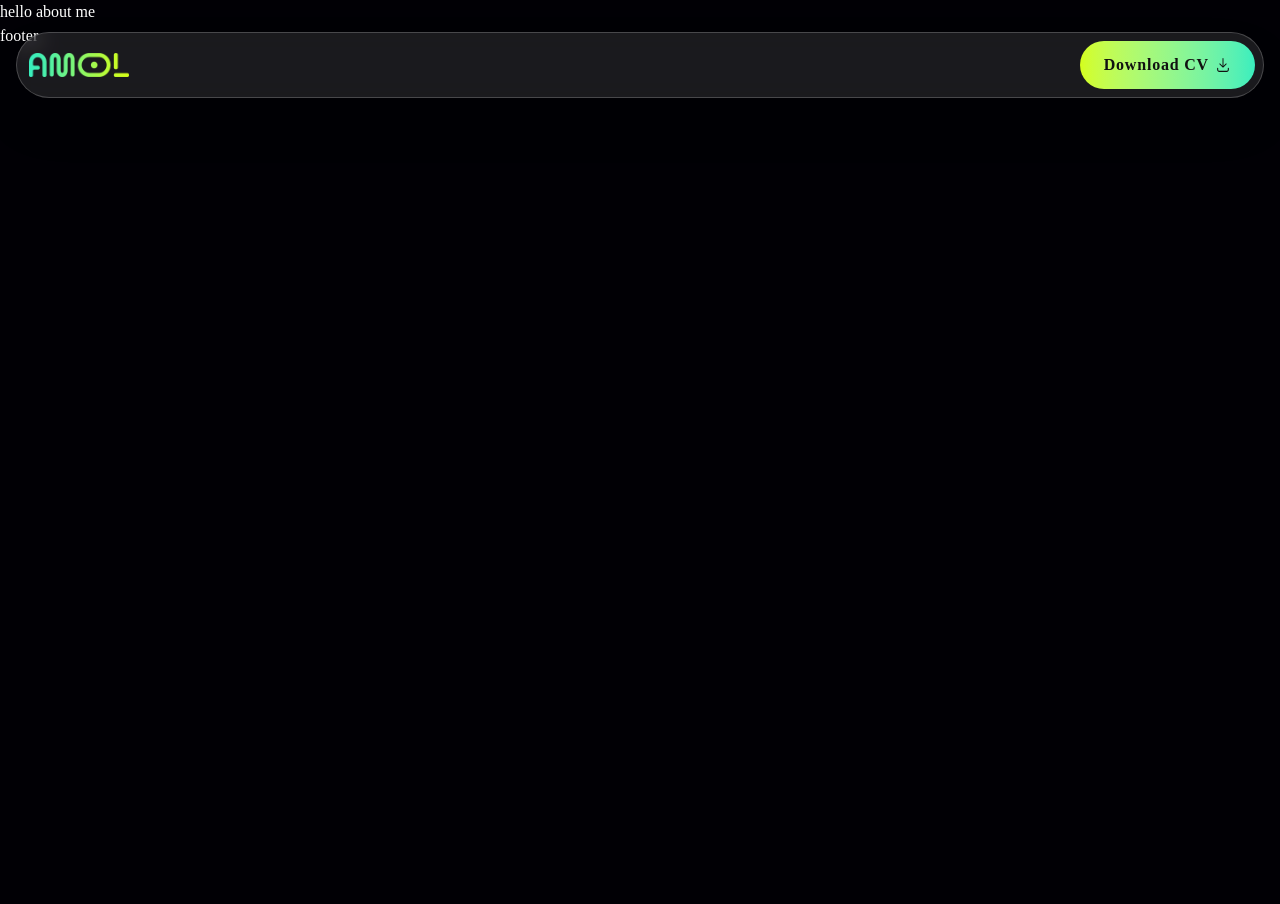
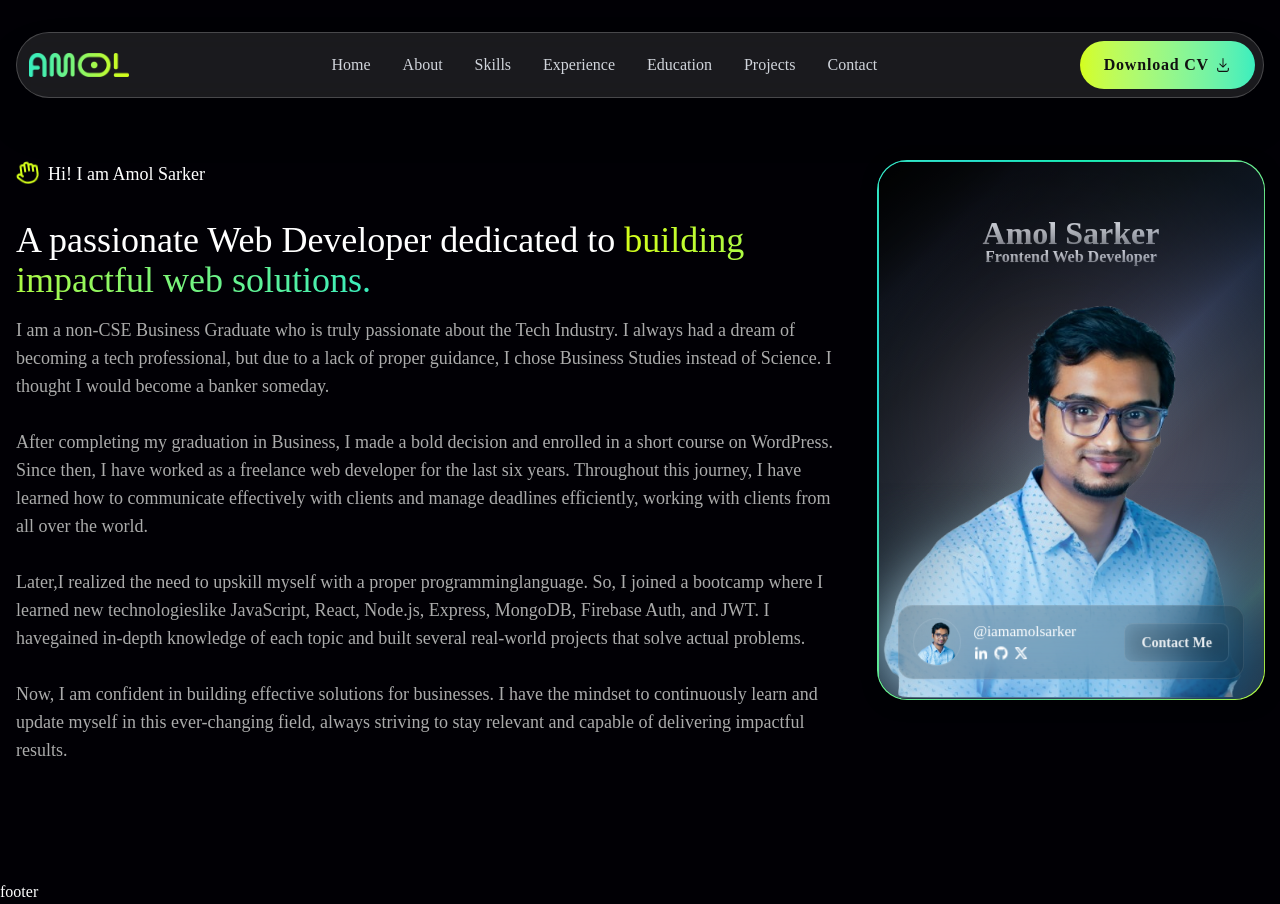
Before and after one commit to iamamolsarker/amolsarker, a React (Vite) app: page /about-me in a window 1280 px wide. Before the commit the page ends 800 px from the top, so only its background shows below. Built offline with nearby package versions, Linux system fonts and the light colour scheme.

Commit message:
Navbar fixed

```diff
--- a/src/Animation/AnimatedButton.jsx
+++ b/src/Animation/AnimatedButton.jsx
@@ -2,10 +2,10 @@ import React from "react";
 import "./animatedButton.css";
 import { Link } from "react-router";
 
-const AnimatedButton = ({ mainText = "Main Text", hoverText = "Hover text", link="/" }) => {
+const AnimatedButton = ({ mainText = "Main Text", hoverText = "Hover text", link="/", className = "" }) => {
   return (
     <div>
-      <Link to={link} className="btn" type="button">
+      <Link to={link} type="button" className = {`btn ${className}`}>
         <span className="btn__ripple"></span>
         <span className="btn__content">
           <span className="btn__text" data-attr={hoverText}>
--- a/src/Components/AboutSection/AboutSection.jsx
+++ b/src/Components/AboutSection/AboutSection.jsx
@@ -1,6 +1,4 @@
 import React from "react";
-import GlareHover from "../../Animation/GlareHover";
-import GlareEffect from "../../Animation/GlareHover";
 import { LuHand } from "react-icons/lu";
 import ProfileCard from "../../Animation/ProfileCard";
 import amolProfile from "../../assets/amol-profile.png"
@@ -8,7 +6,7 @@ import AnimatedButton from "../../Animation/AnimatedButton";
 
 const AboutSection = () => {
   return (
-    <div className="max-w-7xl mx-auto flex items-center px-4 py-20 gap-8">
+    <section className="max-w-7xl mx-auto flex items-center px-4 py-20 gap-8">
       <div className="lg:w-[69%] ">
         <p className=" text-white relative mb-8">
           <span className="inline-block text-2xl absolute wave">
@@ -26,7 +24,7 @@ const AboutSection = () => {
           <div className="flex-grow border-t border-[#343434] w-1/4"></div>
           <div className="w-3/4">
             <p className="text-[#ababab]">With six years of freelance experience in Wordpress as a Elementor Expert, I have worked with different tools like Custom post type, ACF, JetEngine. Now I have grown into a Frontend Web Developer exploring backend technologies skilled in JavaScript, React, Node.js, Express, and MongoDB. I focus on creating clean, responsive, and scalable applications that solve real problems and deliver measurable results for businesses worldwide.</p>
-            <AnimatedButton link="/about-me" mainText="Know me better" hoverText="About Me" className="mt-6"/>
+              <AnimatedButton link="/about-me" mainText="Know me better" hoverText="About Me" className="inline-block mt-6 "/>
           </div>
 
         </div>
@@ -45,7 +43,7 @@ const AboutSection = () => {
           onContactClick={() => console.log("Contact clicked")}
         />
       </div>
-    </div>
+    </section>
   );
 };
 
--- a/src/Components/Header/Header.jsx
+++ b/src/Components/Header/Header.jsx
@@ -1,11 +1,14 @@
 import React, { useState, useEffect } from "react";
-import { Github, Linkedin, Mail, Phone, Download, Menu, X } from "lucide-react";
 import { RxDownload } from "react-icons/rx";
 import logo from "../../assets/amol-logo.png";
+import { Link, NavLink, useLocation, useNavigate } from "react-router";
+import { Github, Linkedin, Mail, Phone, Download, Menu, X } from "lucide-react";
 
 const Header = () => {
   const [isMenuOpen, setIsMenuOpen] = useState(false);
   const [scrolled, setScrolled] = useState(false);
+  const location = useLocation();
+  const navigate = useNavigate();
 
   useEffect(() => {
     const handleScroll = () => {
@@ -15,23 +18,55 @@ const Header = () => {
     return () => window.removeEventListener("scroll", handleScroll);
   }, []);
 
-//   const scrollToSection = (sectionId) => {
-//     const element = document.getElementById(sectionId);
-//     if (element) {
-//       element.scrollIntoView({ behavior: "smooth" });
-//       setIsMenuOpen(false);
-//     }
-//   };
+  const menuItems = [
+    { label: "Home", section: "hero" },
+    { label: "About", link: "/about-me" },
+    { label: "Skills", section: "skills" },
+    { label: "Experience", section: "experience" },
+    { label: "Education", section: "education" },
+    { label: "Projects", section: "projects" },
+    { label: "Contact", section: "contact" },
+  ];
 
-//   const menuItems = [
-//     { label: "Home", section: "hero" },
-//     { label: "About", section: "about" },
-//     { label: "Skills", section: "skills" },
-//     { label: "Experience", section: "experience" },
-//     { label: "Education", section: "education" },
-//     { label: "Projects", section: "projects" },
-//     { label: "Contact", section: "contact" },
-//   ];
+  const scrollToSection = (sectionId) => {
+    const element = document.getElementById(sectionId);
+    if (element) {
+      element.scrollIntoView({ behavior: "smooth" });
+      setIsMenuOpen(false);
+    }
+  };
+
+  const handleNavClick = (item) => {
+  if (item.link) {
+    if (item.link === "/about-me") {
+      // Always navigate to /about-me
+      if (location.pathname !== "/about-me") {
+        navigate("/about-me");
+        setIsMenuOpen(false);
+      }
+      // No scrolling on about-me route
+      return;
+    }
+
+    if (location.pathname !== item.link) {
+      navigate(item.link);
+      setIsMenuOpen(false);
+    }
+
+    // For Home ("/"), if section exists and already on home, scroll
+    if (item.link === "/" && item.section && location.pathname === "/") {
+      scrollToSection(item.section);
+    }
+  } else if (item.section) {
+    if (location.pathname !== "/") {
+      navigate(`/?scrollTo=${item.section}`);
+      setIsMenuOpen(false);
+    } else {
+      scrollToSection(item.section);
+    }
+  }
+};
+
 
   return (
     <header
@@ -44,20 +79,23 @@ const Header = () => {
           <div className="flex items-center justify-between">
             {/* Logo */}
             <div className="flex items-center space-x-3 pl-1">
-              <img src={logo} alt="" className="w-[100px]" />
+              <Link to={"/"}>
+                <img src={logo} alt="" className="w-[100px]" />
+              </Link>
             </div>
 
             {/* Desktop Menu */}
             <div className="hidden lg:flex items-center space-x-8">
-              {/* {menuItems.map((item) => (
-                <button
-                  key={item.section}
-                  onClick={() => scrollToSection(item.section)}
-                  className="text-gray-300 hover:text-white transition-colors duration-300 hover:scale-105 transform"
+              {menuItems.map((item) => (
+                <NavLink
+                  to={item.link}
+                  key={item.label}
+                  onClick={() => handleNavClick(item)}
+                  className="text-gray-300 hover:text-white transition-colors duration-300 hover:scale-105 transform bg-transparent border-none cursor-pointer"
                 >
                   {item.label}
-                </button>
-              ))} */}
+                </NavLink>
+              ))}
             </div>
 
             {/* Desktop Actions */}
@@ -83,15 +121,15 @@ const Header = () => {
           {isMenuOpen && (
             <div className="lg:hidden mt-4 pt-4 border-t border-white/20">
               <div className="flex flex-col space-y-3">
-                {/* {menuItems.map((item) => (
+                {menuItems.map((item) => (
                   <button
-                    key={item.section}
-                    onClick={() => scrollToSection(item.section)}
-                    className="text-gray-300 hover:text-white transition-colors duration-300 text-left"
+                    key={item.label}
+                    onClick={() => handleNavClick(item)}
+                    className="text-gray-300 hover:text-white transition-colors duration-300 text-left bg-transparent border-none cursor-pointer"
                   >
                     {item.label}
                   </button>
-                ))} */}
+                ))}
                 <button className="px-6 py-3 rounded-full font-semibold text-[#111111] bg-gradient-to-r from-[#D4FE1A] to-[#39EEBE] hover:opacity-90 flex items-center gap-1.5 tracking-wider cursor-pointer">
                   <span>Download CV</span>{" "}
                   <span>
--- a/src/Components/Hero/Hero.jsx
+++ b/src/Components/Hero/Hero.jsx
@@ -7,7 +7,7 @@ import GlareHover from "../../Animation/GlareHover";
 
 const Hero = () => {
   return (
-    <div className="hero-bg min-h-[750px] md:min-h-screen flex items-center justify-center px-4 md:px-8">
+    <section id="hero" className="hero-bg min-h-[750px] md:min-h-screen flex items-center justify-center px-4 md:px-8">
       <div className="py-20 flex flex-col justify-center items-center gap-6 text-center max-w-screen-lg w-full">
         <h1 className="text-4xl sm:text-5xl md:text-6xl lg:text-7xl text-gradient">
           <DecryptText text="Amol Sarker" speed={50} />
@@ -41,7 +41,7 @@ const Hero = () => {
           </GlareHover>
         </div>
       </div>
-    </div>
+    </section>
   );
 };
 
--- a/src/Layout/MainLayout.jsx
+++ b/src/Layout/MainLayout.jsx
@@ -1,13 +1,19 @@
-import React from 'react';
+import React, { useEffect } from 'react';
 import Header from '../Components/Header/Header';
-import { Outlet } from 'react-router';
+import { Outlet, useLocation } from 'react-router';
 import Footer from '../Components/Footer/Footer';
 
 const MainLayout = () => {
+    const {pathname} = useLocation();
+    useEffect(()=> {
+        window.scrollTo(0,0);
+    },[pathname])
     return (
         <div>
             <Header/>
-            <Outlet/>
+            <div className='min-h-screen'>
+                <Outlet/>
+            </div>
             <Footer/>
         </div>
     );
--- a/src/Pages/AboutMe/AboutMe.jsx
+++ b/src/Pages/AboutMe/AboutMe.jsx
@@ -1,11 +1,71 @@
-import React from 'react';
+import React from "react";
+import { LuHand } from "react-icons/lu";
+import ProfileCard from "../../Animation/ProfileCard";
+import amolProfile from "../../assets/amol-profile.png";
 
 const AboutMe = () => {
-    return (
-        <div>
-            hello about me
+  return (
+    <section className="max-w-7xl mx-auto flex  px-4 py-20 mt-20 gap-8">
+      <div className="lg:w-[69%] ">
+        <p className=" text-white relative mb-8">
+          <span className="inline-block text-2xl absolute wave">
+            <LuHand color="#D4FE1A" />
+          </span>
+          <span className="pl-8 text-lg">Hi! I am Amol Sarker</span>
+        </p>
+        <h2 className="text-4xl text-white text-pretty">
+          A passionate Web Developer dedicated to{" "}
+          <span className="text-gradient">
+            building impactful web solutions.
+          </span>
+        </h2>
+        <div className=" my-4">
+          <p className="text-lg text-[#ababab]">
+            I am a non-CSE Business Graduate who is truly passionate about the
+            Tech Industry. I always had a dream of becoming a tech professional,
+            but due to a lack of proper guidance, I chose Business Studies
+            instead of Science. I thought I would become a banker someday.
+            <br />
+            <br />
+            After completing my graduation in Business, I made a bold decision
+            and enrolled in a short course on WordPress. Since then, I have
+            worked as a freelance web developer for the last six years.
+            Throughout this journey, I have learned how to communicate
+            effectively with clients and manage deadlines efficiently, working
+            with clients from all over the world.
+            <br />
+            <br />
+            Later,I realized the need to upskill myself with a proper
+            programminglanguage. So, I joined a bootcamp where I learned new
+            technologieslike JavaScript, React, Node.js, Express, MongoDB,
+            Firebase Auth, and JWT. I havegained in-depth knowledge of each
+            topic and built several real-world projects that solve actual
+            problems.
+            <br />
+            <br />
+            Now, I am confident in building effective solutions for businesses.
+            I have the mindset to continuously learn and update myself in this
+            ever-changing field, always striving to stay relevant and capable of
+            delivering impactful results.
+          </p>
         </div>
-    );
+      </div>
+      <div className="lg:w-[31%] relaive">
+        <ProfileCard
+          name="Amol Sarker"
+          title="Frontend Web Developer"
+          handle="iamamolsarker"
+          status="Online"
+          contactText="Contact Me"
+          avatarUrl={amolProfile}
+          showUserInfo={true}
+          enableTilt={false}
+          enableMobileTilt={false}
+          className="!sticky top-40"
+        />
+      </div>
+    </section>
+  );
 };
 
 export default AboutMe;
```
Also changed, not shown: src/Pages/Home.jsx (+20 -1 lines).
